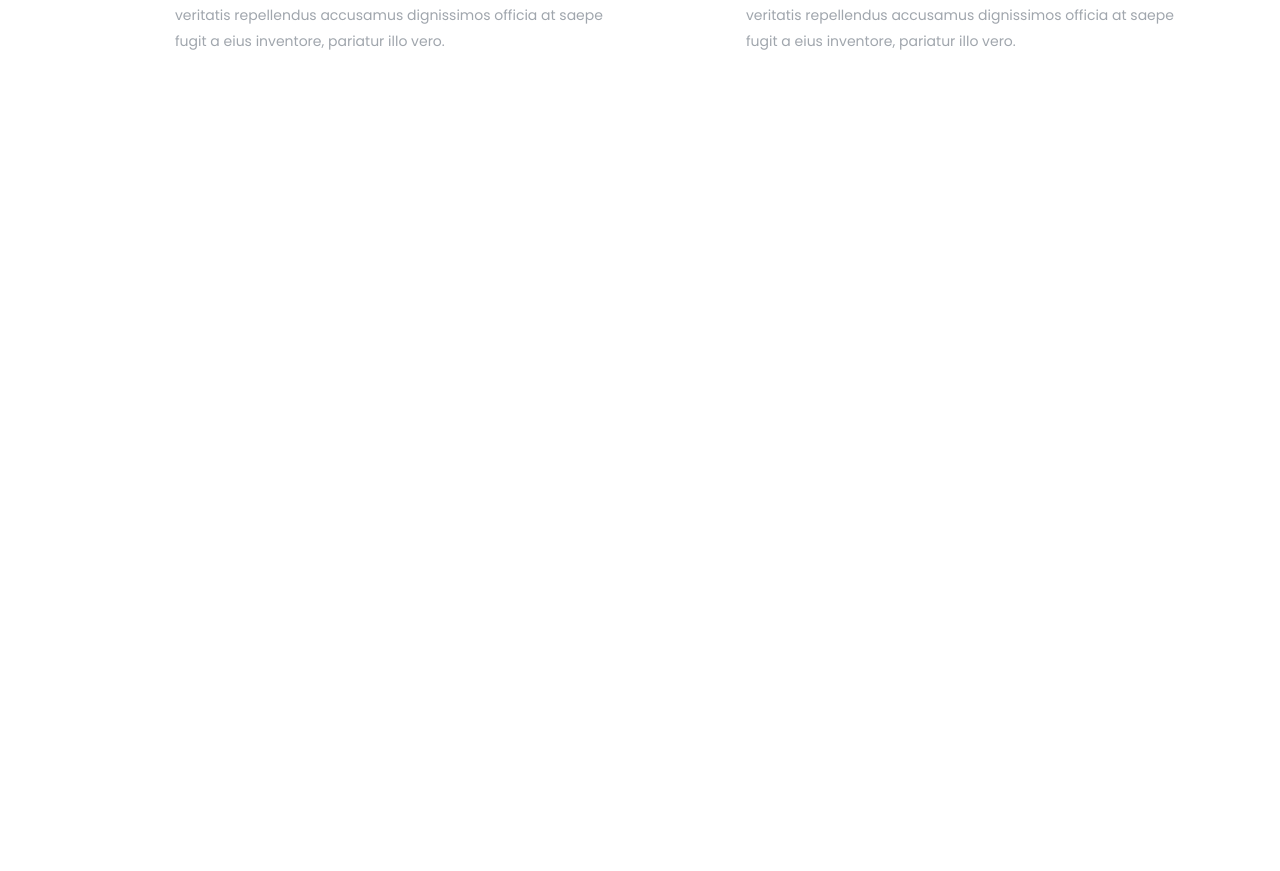
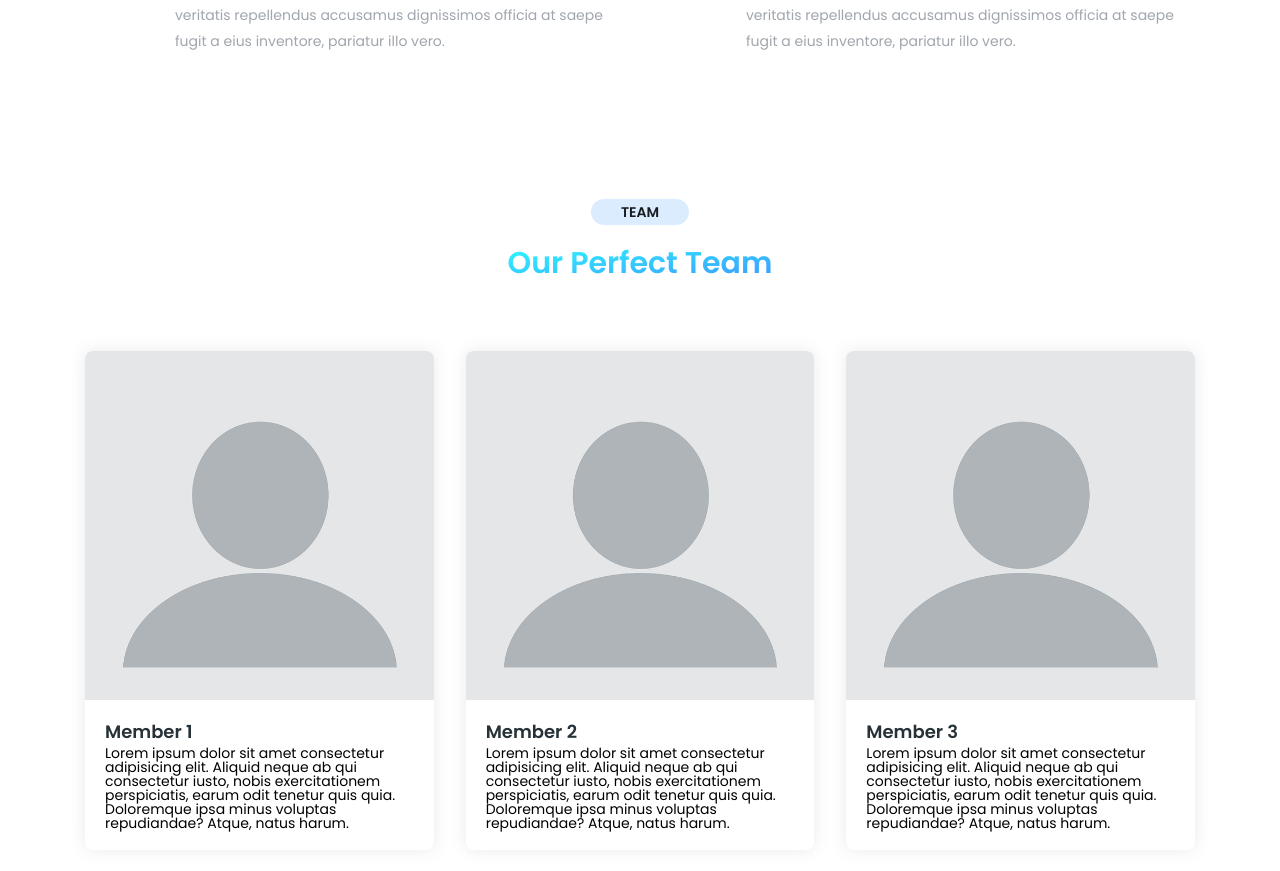
Before and after one commit to DALO-eng/Neo-Frontend, an Angular app: page /home in a window 1280 px wide. Shown: the part 1128-1999 px from the top of the page. Before the commit the page ends 1247 px from the top, so only its background shows below. Built offline with nearby package versions, Linux system fonts and the light colour scheme.

Commit message:
Added Members component

```diff
--- a/src/app/app.module.ts
+++ b/src/app/app.module.ts
@@ -6,13 +6,15 @@ import { AppComponent } from './app.component';
 import { LandingPageComponent } from './pages/landing-page/landing-page.component';
 import { LandingPageNavbarComponent } from './components/landing-page-navbar/landing-page-navbar.component';
 import { LandingPageFeaturesComponent } from './components/landing-page-features/landing-page-features.component';
+import { LandingPageMembersComponent } from './components/landing-page-members/landing-page-members.component';
 
 @NgModule({
   declarations: [
     AppComponent,
     LandingPageComponent,
     LandingPageNavbarComponent,
-    LandingPageFeaturesComponent
+    LandingPageFeaturesComponent,
+    LandingPageMembersComponent
   ],
   imports: [
     BrowserModule,
--- a/src/app/components/landing-page-features/landing-page-features.component.scss
+++ b/src/app/components/landing-page-features/landing-page-features.component.scss
@@ -1,48 +1,5 @@
 .section {
   .container {
-    max-width: 1140px;
-    display: flex;
-    flex-direction: column;
-    align-items: center;
-    justify-content: center;
-    .section-header {
-      max-width: 960px;
-      color: #fff;
-      margin-bottom: 50px;
-      text-align: center;
-      position: relative;
-      .section-subtitle {
-        display: inline-block;
-        color: #191c1e;
-        background: #dbecff;
-        text-align: center;
-        border-radius: 30px;
-        padding: 6px 30px;
-        text-transform: uppercase;
-        font-weight: 700;
-        margin-bottom: 20px;
-        font-size: 14px;
-      }
-      .section-title {
-        font-size: 30px;
-        margin-bottom: 20px;
-        font-family: "Poppins", sans-serif;
-        font-weight: 600;
-        -webkit-background-clip: text;
-        -webkit-text-fill-color: transparent;
-        background-clip: text;
-        background-color: #2dfbff;
-        background-image: -webkit-linear-gradient(
-          bottom right,
-          #3c96ff,
-          #2dfbff
-        );
-        background-image: -o-linear-gradient(bottom right, #3c96ff, #2dfbff);
-        background-image: linear-gradient(to top left, #3c96ff, #2dfbff);
-        position: relative;
-        line-height: 1.2;
-      }
-    }
     .section-content {
       display: grid;
       gap: 2rem;
--- /dev/null
+++ b/src/app/components/landing-page-members/landing-page-members.component.html
@@ -0,0 +1,37 @@
+<section class="section">
+  <div class="container">
+    <div class="section-header">
+      <p class="section-subtitle">Team</p>
+      <h2 class="section-title">Our Perfect Team</h2>
+    </div>
+    <div class="section-content">
+      <div class="member-container">
+        <div class="member-image">
+          <img src="../../../assets/member.png" alt="Member 1">
+        </div>
+        <div class="member-info">
+          <h3>Member 1</h3>
+          <p>Lorem ipsum dolor sit amet consectetur adipisicing elit. Aliquid neque ab qui consectetur iusto, nobis exercitationem perspiciatis, earum odit tenetur quis quia. Doloremque ipsa minus voluptas repudiandae? Atque, natus harum.</p>
+        </div>
+      </div>
+      <div class="member-container">
+        <div class="member-image">
+          <img src="../../../assets/member.png" alt="Member 2">
+        </div>
+        <div class="member-info">
+          <h3>Member 2</h3>
+          <p>Lorem ipsum dolor sit amet consectetur adipisicing elit. Aliquid neque ab qui consectetur iusto, nobis exercitationem perspiciatis, earum odit tenetur quis quia. Doloremque ipsa minus voluptas repudiandae? Atque, natus harum.</p>
+        </div>
+      </div>
+      <div class="member-container">
+        <div class="member-image">
+          <img src="../../../assets/member.png" alt="Member 3">
+        </div>
+        <div class="member-info">
+          <h3>Member 3</h3>
+          <p>Lorem ipsum dolor sit amet consectetur adipisicing elit. Aliquid neque ab qui consectetur iusto, nobis exercitationem perspiciatis, earum odit tenetur quis quia. Doloremque ipsa minus voluptas repudiandae? Atque, natus harum.</p>
+        </div>
+      </div>
+    </div>
+  </div>
+</section>
--- /dev/null
+++ b/src/app/components/landing-page-members/landing-page-members.component.scss
@@ -0,0 +1,34 @@
+.section {
+  .container {
+    .section-content {
+      display: grid;
+      gap: 2rem;
+      grid-template-columns: repeat(auto-fill, minmax(20rem, 1fr));
+      .member-container {
+        border-radius: 0.5rem;
+        overflow: hidden;
+        box-shadow: 0px 0px 16px rgba(131, 131, 131, 0.17);
+        .member-image {
+          img {
+            width: 100%;
+          }
+        }
+        .member-info {
+          padding: 20px;
+          width: 100%;
+          text-align: left;
+          h3 {
+            font-weight: 700;
+            margin-bottom: 5px;
+            font-size: 18px;
+            color: #263238;
+          }
+          p {
+            font-size: 14px;
+            margin-bottom: 0px;
+          }
+        }
+      }
+    }
+  }
+}
--- /dev/null
+++ b/src/app/components/landing-page-members/landing-page-members.component.ts
@@ -0,0 +1,15 @@
+import { Component, OnInit } from '@angular/core';
+
+@Component({
+  selector: 'app-landing-page-members',
+  templateUrl: './landing-page-members.component.html',
+  styleUrls: ['./landing-page-members.component.scss']
+})
+export class LandingPageMembersComponent implements OnInit {
+
+  constructor() { }
+
+  ngOnInit(): void {
+  }
+
+}
--- a/src/app/pages/landing-page/landing-page.component.html
+++ b/src/app/pages/landing-page/landing-page.component.html
@@ -3,3 +3,4 @@
   <app-landing-page-navbar></app-landing-page-navbar>
 </header>
 <app-landing-page-features></app-landing-page-features>
+<app-landing-page-members></app-landing-page-members>
--- a/src/styles.scss
+++ b/src/styles.scss
@@ -142,3 +142,51 @@ table {
   margin-right: auto;
   margin-left: auto;
 }
+
+.section {
+  .container {
+    max-width: 1140px;
+    display: flex;
+    flex-direction: column;
+    align-items: center;
+    justify-content: center;
+    .section-header {
+      max-width: 960px;
+      color: #fff;
+      margin-bottom: 50px;
+      text-align: center;
+      position: relative;
+      .section-subtitle {
+        display: inline-block;
+        color: #191c1e;
+        background: #dbecff;
+        text-align: center;
+        border-radius: 30px;
+        padding: 6px 30px;
+        text-transform: uppercase;
+        font-weight: 700;
+        margin-bottom: 20px;
+        font-size: 14px;
+      }
+      .section-title {
+        font-size: 30px;
+        margin-bottom: 20px;
+        font-family: "Poppins", sans-serif;
+        font-weight: 600;
+        -webkit-background-clip: text;
+        -webkit-text-fill-color: transparent;
+        background-clip: text;
+        background-color: #2dfbff;
+        background-image: -webkit-linear-gradient(
+          bottom right,
+          #3c96ff,
+          #2dfbff
+        );
+        background-image: -o-linear-gradient(bottom right, #3c96ff, #2dfbff);
+        background-image: linear-gradient(to top left, #3c96ff, #2dfbff);
+        position: relative;
+        line-height: 1.2;
+      }
+    }
+  }
+}
```
Also changed, not shown: src/assets/member.png (added), 1 other file (tests, documents, lock files or other folders).
